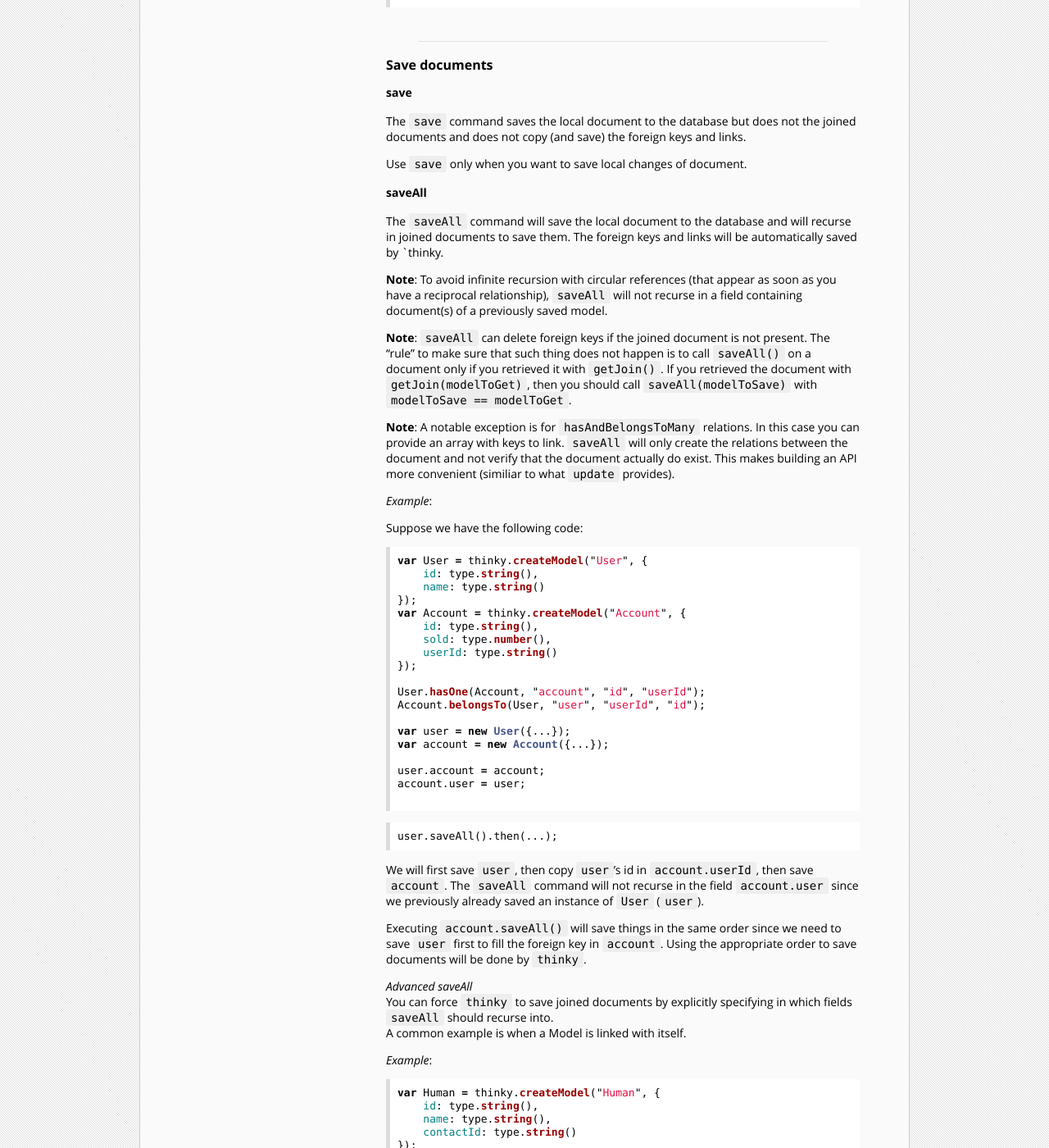
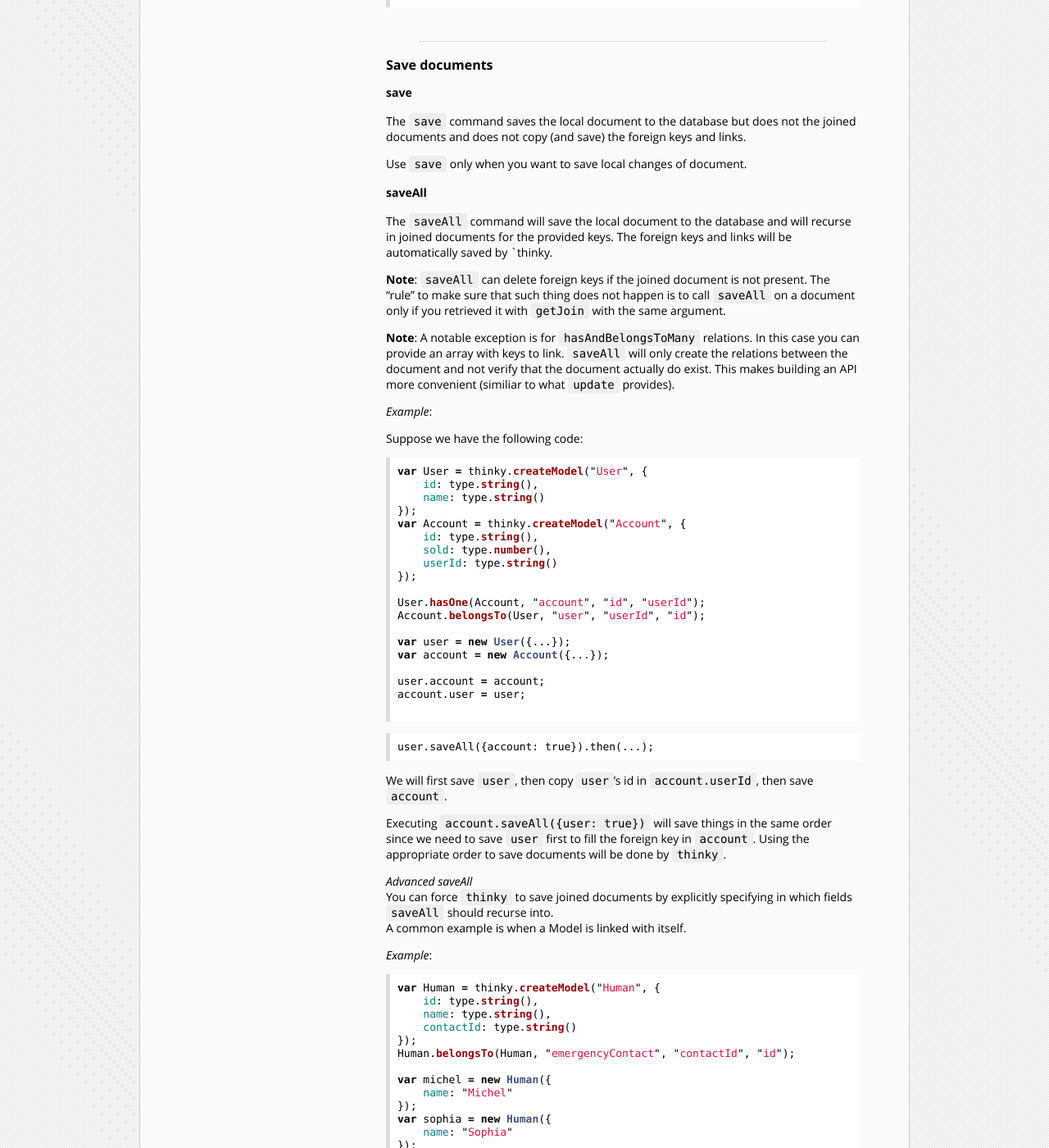
Before and after one commit to neumino/thinky, a Jekyll site: the page built from documentation/relations.md, in a window 1280 px wide and 1400 px high, scrolled down 3554 px. Shown: the whole window at 82% size. Built offline with Jekyll 4.4.1, drawn with Linux system fonts in a browser that asks for light colours; Markdown is read by kramdown in place of the engine named in the settings; some of the changed text lies outside the part shown.

Commit message:
Remove refenrences to getJoin/saveAll without argument - #274

````diff
--- a/documentation/relations.md
+++ b/documentation/relations.md
@@ -245,18 +245,12 @@
 
 #### saveAll
 
-The `saveAll` command will save the local document to the database and will recurse in joined documents to save them.
+The `saveAll` command will save the local document to the database and will recurse in joined documents for the provided keys.
 The foreign keys and links will be automatically saved by `thinky.
 
-__Note__: To avoid infinite recursion with circular references (that appear as soon as you have
-a reciprocal relationship), `saveAll` will not recurse in a field containing document(s)
-of a previously saved model.
-
 __Note__: `saveAll` can delete foreign keys if the joined document is not present. The "rule"
-to make sure that such thing does not happen is to call `saveAll()` on a document only if
-you retrieved it with `getJoin()`. If you retrieved the document with
-`getJoin(modelToGet)`, then you should call `saveAll(modelToSave)` with
-`modelToSave == modelToGet`.
+to make sure that such thing does not happen is to call `saveAll` on a document only if
+you retrieved it with `getJoin` with the same argument.
 
 __Note__: A notable exception is for `hasAndBelongsToMany` relations. In this case you can provide
 an array with keys to link. `saveAll` will only create the relations between the document
@@ -291,14 +285,12 @@
 ```
 
 ```
-user.saveAll().then(...);
+user.saveAll({account: true}).then(...);
 ```
 
 We will first save `user`, then copy `user`'s id in `account.userId`, then save `account`.
-The `saveAll` command will not recurse in the field `account.user` since we previously already saved an instance of `User` (`user`).
 
-
-Executing `account.saveAll()` will save things in the same order since we need to save `user` first
+Executing `account.saveAll({user: true})` will save things in the same order since we need to save `user` first
 to fill the foreign key in `account`. Using the appropriate order to save documents will be done by `thinky`.
 
 
@@ -356,7 +348,7 @@
 User.hasOne(Account, "account", "id", "userId");
 
 User.get("0e4a6f6f-cc0c-4aa5-951a-fcfc480dd05a")
-    .getJoin().run().then(function(user) {
+    .getJoin({account: true}).run().then(function(user) {
     /*
      * var user = {
      *     id: "0e4a6f6f-cc0c-4aa5-951a-fcfc480dd05a",
@@ -399,10 +391,6 @@
 
 Use the `getJoin` command to retrieve joined documents.
 
-Like for `saveAll`, `getJoin` will recurse in a field as long as it does not contain
-a Model previously fetched in another field.
-You can manually force `getJoin` to retrieve a joined document by manually specifying the field.
-
 _Example_: Basic usage.
 
 ```js
@@ -420,7 +408,7 @@
 Account.belongsTo(User, "user", "userId", "id");
 
 
-User.getJoin().run().then(function(result) {
+User.getJoin({account: true}).run().then(function(result) {
     /*
      * All the documents in `result` will be like
      * var user = {
@@ -546,7 +534,7 @@
 Post.belongsTo(Author, "author", "authorId", "id")
 
 Post.get("0e4a6f6f-cc0c-4aa5-951a-fcfc480dd05a")
-    .getJoin().run().then(function(post) {
+    .getJoin({author: true}).run().then(function(post) {
 
     /*
      * post = {
@@ -562,7 +550,7 @@
      */
     post.author.delete().then(function() {
         Post.get("0e4a6f6f-cc0c-4aa5-951a-fcfc480dd05a")
-            .getJoin().run().then(function(post) {
+            .getJoin({author: true}).run().then(function(post) {
 
             /*
              * post = {
````
Also changed, not shown: documentation/api/document.md (+12 -12 lines), documentation/api/query.md (+4 -4 lines), documentation/index.md (+2 -2 lines).
